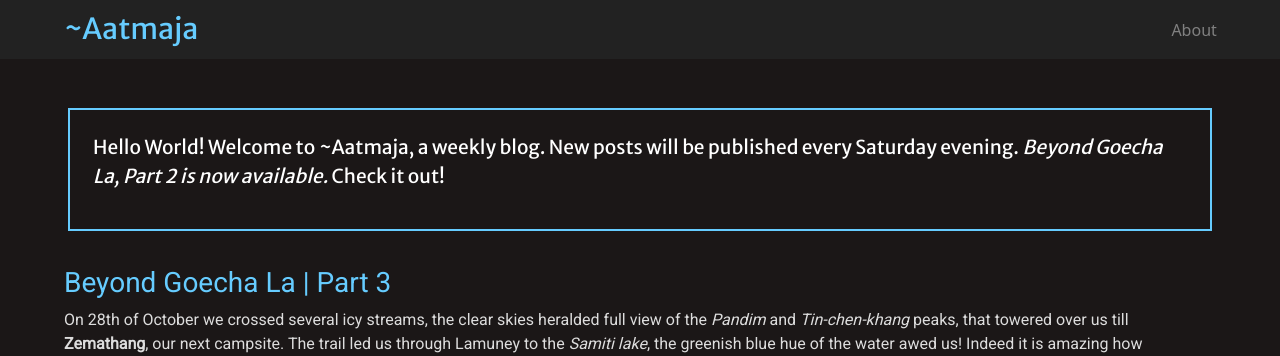
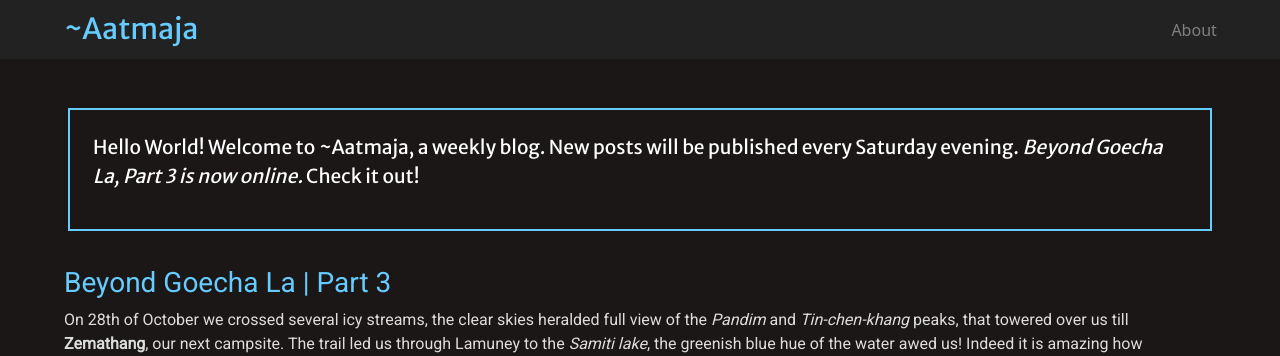
Before and after one commit to Ritobrato/ritobrato.github.io, a Jekyll site: the page built from index.markdown, in a window 1280 px wide. Shown: the top 356 px of the page. Built offline with Jekyll 4.4.1, drawn with Linux system fonts in a browser that asks for light colours.

Commit message:
update chapter 3 5th

```diff
--- a/_includes/home_description.html
+++ b/_includes/home_description.html
@@ -1,5 +1,5 @@
 <div style="border: 2px solid #6cf; padding: 2%; color: #fff; margin: 2% 4px 3%;">
   <p style="font-size: 1.2rem; font-family: 'Merriweather Sans', sans-serif;">
-    {{site.description}} <em>Beyond Goecha La, Part 2 is now available.</em> Check it out!
+    {{site.description}} <em>Beyond Goecha La, Part 3 is now online.</em> Check it out!
   </p>
 </div>
```
Also changed, not shown: _posts/2021-06-27-talung-glacier3.md (+3 -0 lines).
